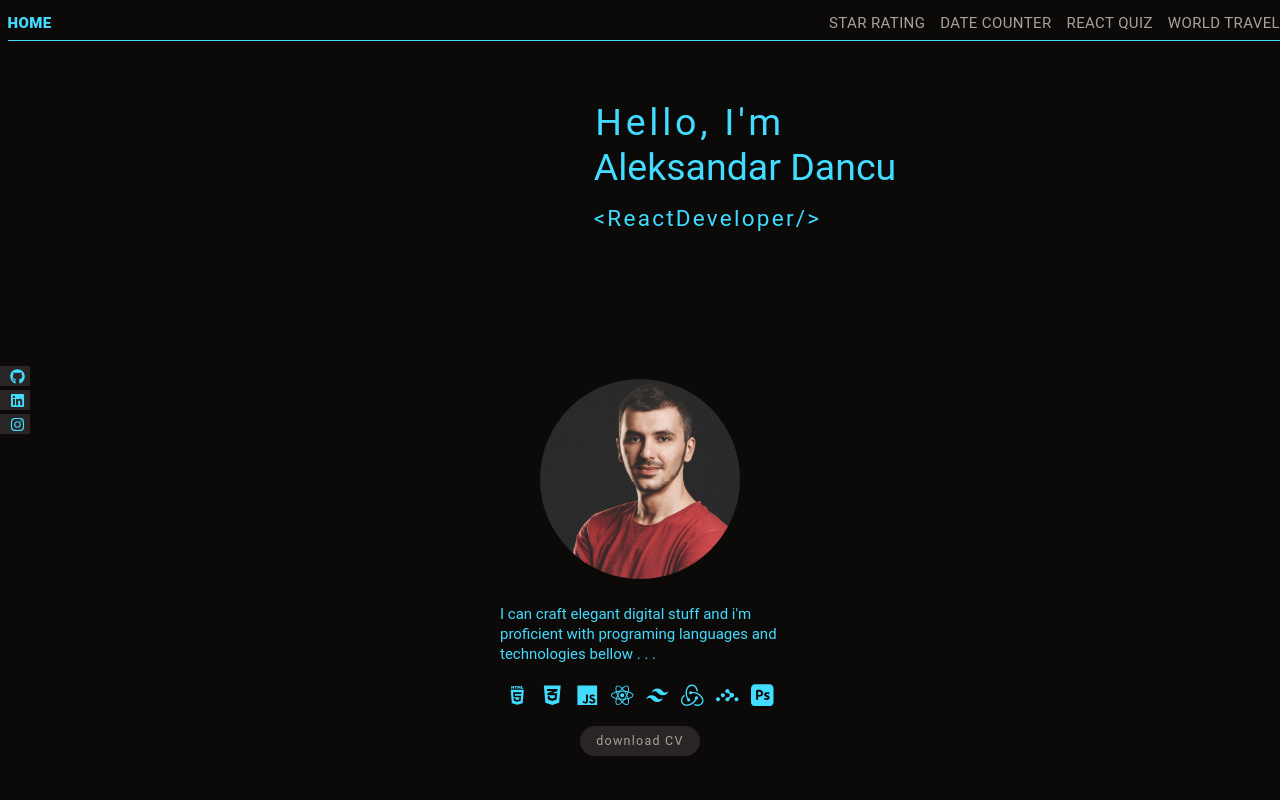
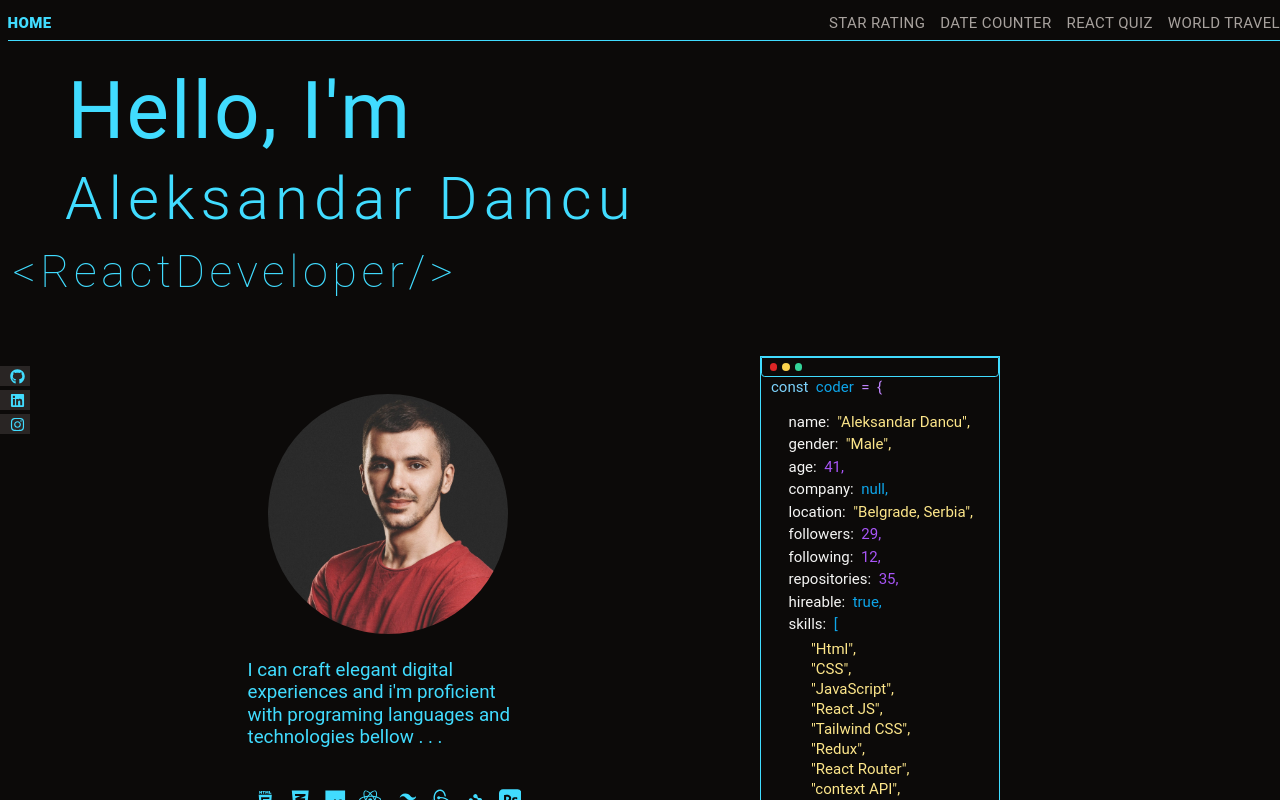
Before and after one commit to danchooalex/aleksandar-portfolio, a React (Vite) app: page / in a window 1280 px wide. Shown: the top 800 px of the page. Built offline with nearby package versions, Linux system fonts and the light colour scheme; data requests are answered from the project's data file; a web font is replaced by a local one.

Commit message:
HomePage done

```diff
--- a/src/components/homePageComponents/Footer.jsx
+++ b/src/components/homePageComponents/Footer.jsx
@@ -4,7 +4,7 @@ import styles from "../homePageComponents/Footer.module.css";
 
 function Footer() {
   return (
-    <footer>
+    <footer className="mt-auto">
       <p className={styles.footerText}>
         &copy; Copyright {new Date().getFullYear()} by Alex Inc.
       </p>
--- a/src/components/homePageComponents/Footer.module.css
+++ b/src/components/homePageComponents/Footer.module.css
@@ -1,3 +1,3 @@
 .footerText {
-  @apply py-10 text-center text-xl text-[#41dcff];
+  @apply sticky flex flex-1 items-center justify-center py-10 text-center text-xl text-[#41dcff];
 }
--- a/src/components/homePageComponents/LeftSide.jsx
+++ b/src/components/homePageComponents/LeftSide.jsx
@@ -16,8 +16,8 @@ function LeftSide() {
     <main className={styles.leftContainer}>
       <img className={styles.image} src="./mug.jpg" />
       <p className={styles.info}>
-        I can craft elegant digital stuff and i'm proficient with programing
-        languages and technologies bellow . . .
+        I can craft elegant digital experiences and i'm proficient with
+        programing languages and technologies bellow . . .
       </p>
 
       <div className={styles.icoSettings}>
--- a/src/components/homePageComponents/LeftSide.module.css
+++ b/src/components/homePageComponents/LeftSide.module.css
@@ -1,13 +1,13 @@
 .leftContainer {
-  @apply m-auto flex flex-col items-center justify-center bg-[#0c0a09] sm:m-auto sm:flex sm:h-full sm:w-full sm:basis-1/2 sm:flex-col sm:items-center sm:justify-center;
+  @apply m-auto flex flex-col items-center justify-center bg-[#0c0a09] sm:m-auto sm:flex sm:h-full sm:w-full sm:basis-1/2 sm:flex-col sm:items-center sm:justify-center md:mt-10 md:w-1/2 lg:max-h-screen lg:max-w-fit;
 }
 
 .image {
-  @apply mb-8 mt-14 h-52 w-52 rounded-full sm:mb-10 sm:h-80 sm:w-80 sm:rounded-full;
+  @apply mb-8 mt-14 h-52 w-52 rounded-full sm:mb-10 sm:h-80 sm:w-80 sm:rounded-full lg:mt-5 lg:h-96 lg:w-96;
 }
 
 .icoSettings {
-  @apply mb-2 mt-8 flex flex-row justify-center gap-4 text-3xl text-[#41dcff] sm:gap-5 sm:text-4xl;
+  @apply mb-2 mt-8 flex flex-row justify-center gap-4 text-3xl text-[#41dcff] sm:gap-5 sm:text-4xl lg:mb-2 lg:mt-4 lg:gap-5;
 }
 
 .icoAnimation {
@@ -15,5 +15,5 @@
 }
 
 .info {
-  @apply mx-20 max-w-md text-2xl tracking-normal text-[#41dcff];
+  @apply mx-20 max-w-md text-2xl tracking-normal text-[#41dcff] md:text-3xl lg:mb-12 lg:text-3xl;
 }
--- a/src/components/homePageComponents/RightSide.module.css
+++ b/src/components/homePageComponents/RightSide.module.css
@@ -1,9 +1,9 @@
 .rightContainer {
-  @apply flex h-full w-full flex-col items-center justify-center bg-[#0c0a09] sm:flex sm:h-screen sm:w-screen sm:basis-2/4 sm:items-center sm:justify-center;
+  @apply flex h-full w-full flex-col items-center justify-center bg-[#0c0a09] sm:flex sm:h-screen sm:w-screen sm:basis-2/4 sm:items-center sm:justify-center md:h-3/4 md:w-1/2 lg:max-h-screen lg:w-1/3;
 }
 
 .table {
-  @apply mb-20 h-2/3 w-2/3 border-collapse rounded-md border border-solid border-[#41dcff];
+  @apply mb-20 h-2/3 w-2/3 border-collapse rounded-md border border-solid border-[#41dcff] md:mb-1 md:h-1/2 md:w-full lg:w-1/2;
 }
 
 .th {
--- a/src/pages/portfolioPages/AppLayoutPortfolio.jsx
+++ b/src/pages/portfolioPages/AppLayoutPortfolio.jsx
@@ -6,6 +6,7 @@ import Footer from "../../components/homePageComponents/Footer";
 
 function AppLayoutPortfolio() {
   return (
+    <>
       <main className={styles.container}>
         <aside className={styles.left}>
           <h1 className={styles.h1L}>Hello, I'm</h1>
@@ -18,6 +19,7 @@ function AppLayoutPortfolio() {
         </aside>
         <Footer />
       </main>
+    </>
   );
 }
 
--- a/src/pages/portfolioPages/AppLayoutPortfolio.module.css
+++ b/src/pages/portfolioPages/AppLayoutPortfolio.module.css
@@ -1,23 +1,23 @@
 .container {
-  @apply mt-5 flex flex-col bg-[#0c0a09] text-left sm:flex sm:h-2/3 sm:basis-1/2 sm:flex-col sm:items-center sm:justify-between;
+  @apply mt-5 flex min-h-screen flex-col bg-[#0c0a09] text-left sm:flex sm:h-2/3 sm:basis-1/2 sm:flex-col sm:items-center sm:justify-between md:flex md:flex-col;
 }
 
 .left {
-  @apply mb-40 mt-20 flex flex-col items-center justify-center bg-[#0c0a09] text-[#41dcff] sm:mb-40 sm:ml-40 sm:mt-20 sm:flex sm:h-1/2 sm:w-screen sm:basis-2/5 sm:flex-col sm:items-center sm:justify-center sm:text-start;
+  @apply mb-40 mt-20 flex w-full flex-col items-start justify-start bg-[#0c0a09] text-[#41dcff] sm:mb-40 sm:ml-40 sm:mt-20 sm:flex sm:h-1/2 sm:w-full sm:basis-2/5 sm:flex-col sm:text-start md:mb-10 md:mt-20 md:h-1/5 md:w-full md:items-start md:justify-start md:p-5 md:font-medium lg:mb-5 lg:mt-2;
 }
 
 .right {
-  @apply flex flex-col gap-80 bg-[#0c0a09] sm:flex sm:h-1/2 sm:basis-2/3 sm:flex-col sm:items-center sm:gap-80;
+  @apply flex flex-col gap-80 bg-[#0c0a09] sm:flex sm:h-1/2 sm:basis-2/3 sm:flex-col sm:items-center sm:gap-80 md:mt-auto md:flex md:h-auto md:w-3/4 md:basis-1/2 md:flex-row md:gap-40 lg:mb-0 lg:mt-10 lg:max-h-screen lg:gap-10;
 }
 
 .h1L {
-  @apply mb-3 text-6xl tracking-widest;
+  @apply mb-3 ml-2 text-6xl tracking-widest md:mb-2 md:text-7xl md:font-normal lg:text-9xl lg:tracking-wide;
 }
 
 .h2L {
-  @apply text-5xl sm:ml-44 sm:text-6xl;
+  @apply ml-2 text-5xl sm:text-6xl md:ml-1 md:mt-5 md:text-7xl md:font-light lg:text-8xl lg:tracking-widest;
 }
 
 .h3L {
-  @apply mb-3 mt-8 text-4xl tracking-widest sm:mb-5 sm:ml-14 sm:mt-8;
+  @apply mb-3 ml-2 mt-8 text-4xl tracking-wider sm:mb-5 sm:mt-8 md:ml-1 md:text-center md:text-5xl md:font-extralight lg:ml-[-50px] lg:text-7xl lg:tracking-widest;
 }
```
Lines whose indentation alone changed are shown as unchanged.
